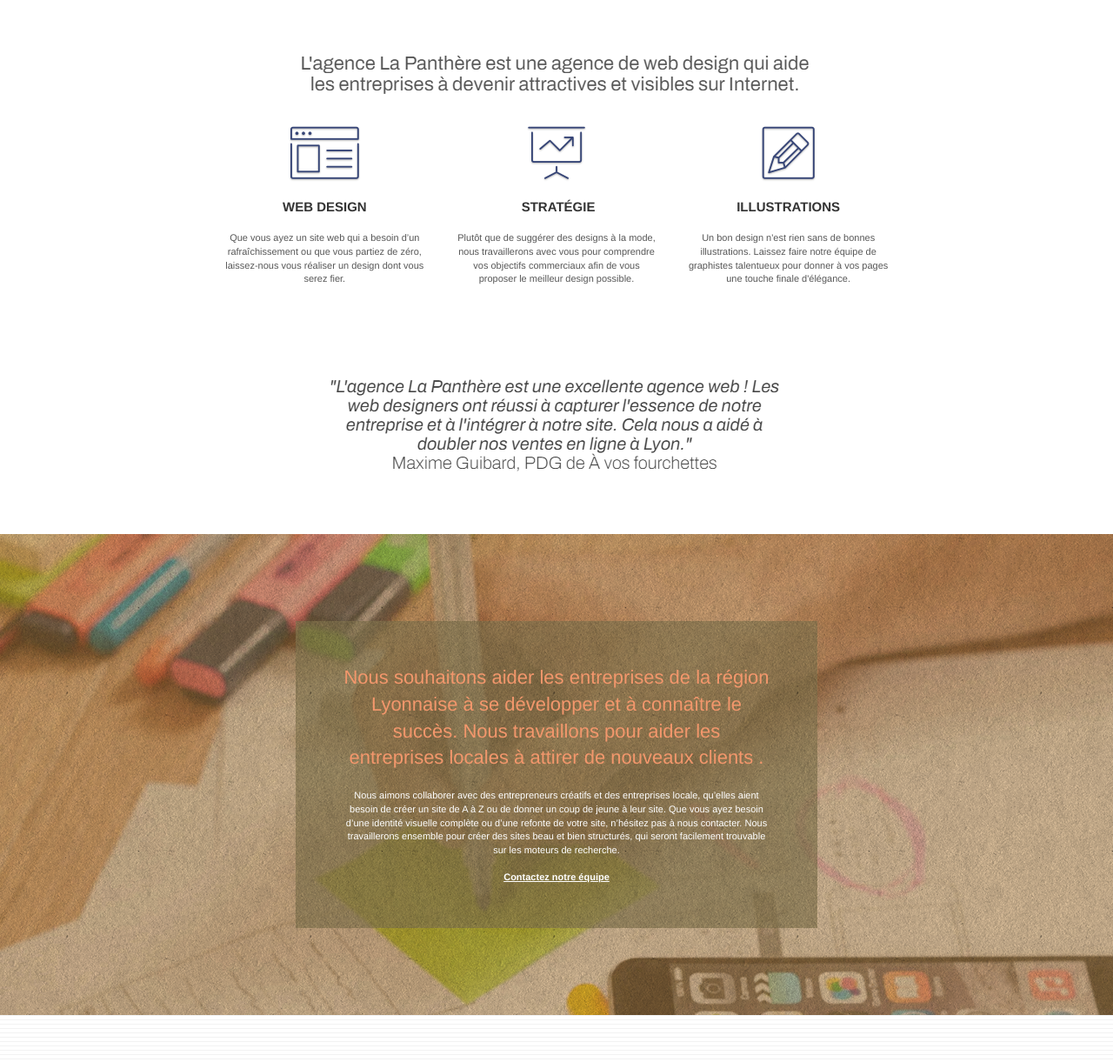
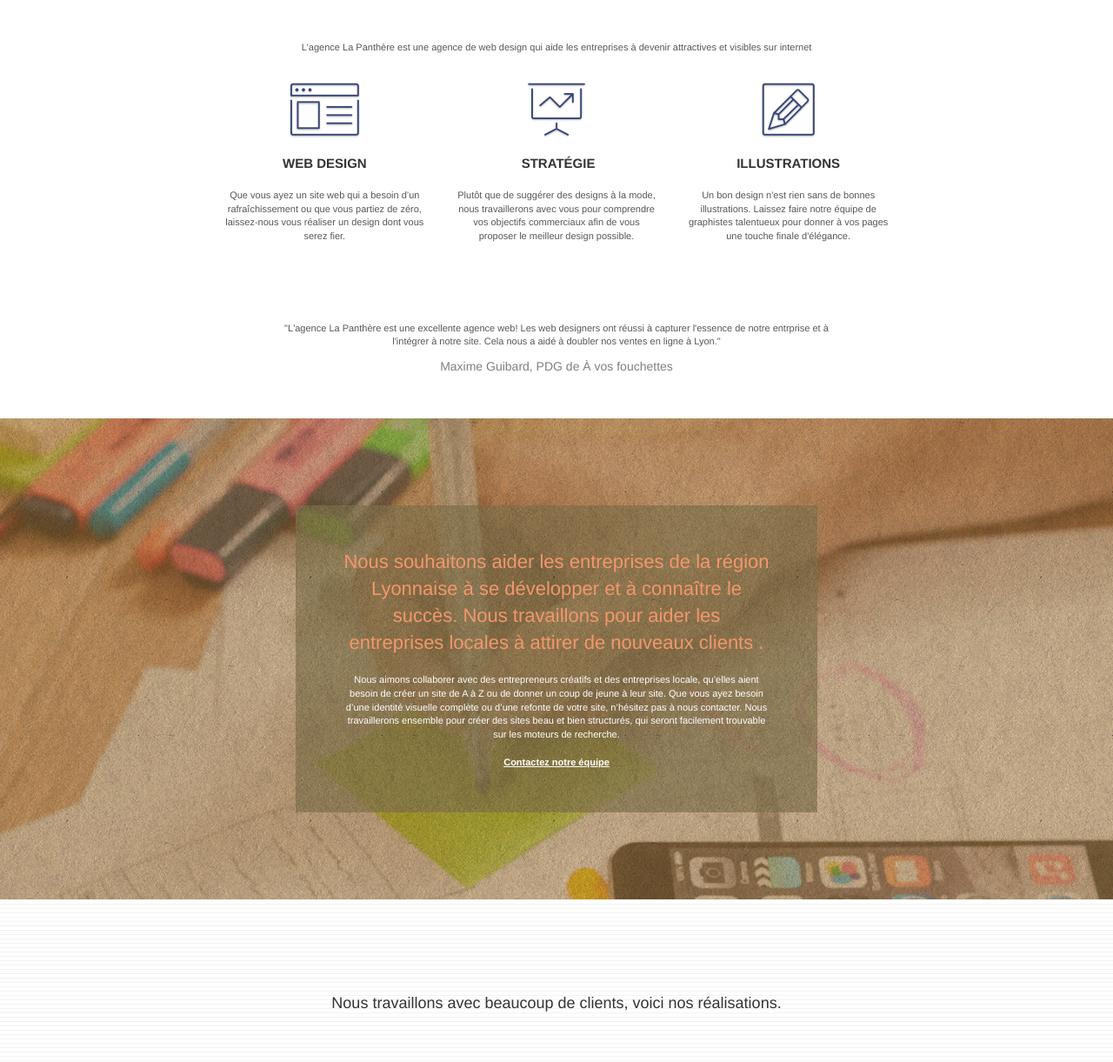
Before and after one commit to Valgrifer/LaChouetteAgence, a plain HTML site: page index.html in a window 1280 px wide. Shown: the part 538-1759 px from the top of the page at 87% size. Drawn offline with Linux system fonts and the light colour scheme.

Commit message:
remove text image

```diff
--- a/index.html
+++ b/index.html
@@ -84,7 +84,7 @@
 	<div class="container bloc-md">
 		<div class="row">
 			<div class="col-sm-12 text-center">
-				<img alt="agence web, agence web paris, web design paris, stratégie web" src="img/title.png" />
+				<p>L'agence La Panthère est une agence de web design qui aide les entreprises à devenir attractives et visibles sur internet</p>
 			</div>
 		</div>
 		<div class="row voffset-lg med-width-whitespace">
@@ -124,8 +124,8 @@
 		</div>
 		<div class="row voffset-lg voffset">
 			<div class="col-xs-12 col-md-8 col-md-offset-2 text-center">
-				<img alt="agence web, agence web paris, web design paris, stratégie web" src="img/citation.png" />
-
+				<p>"L'agence La Panthère est une excellente agence web! Les web designers ont réussi à capturer l'essence de notre entrprise et à l'intégrer à notre site. Cela nous a aidé à doubler nos ventes en ligne à Lyon."</p>
+				Maxime Guibard, PDG de À vos fouchettes
 			</div>
 		</div>
 	</div>
@@ -154,7 +154,7 @@
 	<div class="container bloc-lg">
 		<div class="row">
 			<div class="col-sm-12 text-center">
-				<img alt="agence web, agence web paris, web design paris, stratégie web" src="img/title2.png" />
+				<h4>Nous travaillons avec beaucoup de clients, voici nos réalisations.</h4>
 			</div>
 		</div>
 		<div class="row tight-width-whitespace portfolio-row">
```
Also changed, not shown: img/citation.png (deleted), img/title.png (deleted), img/title2.png (deleted).
